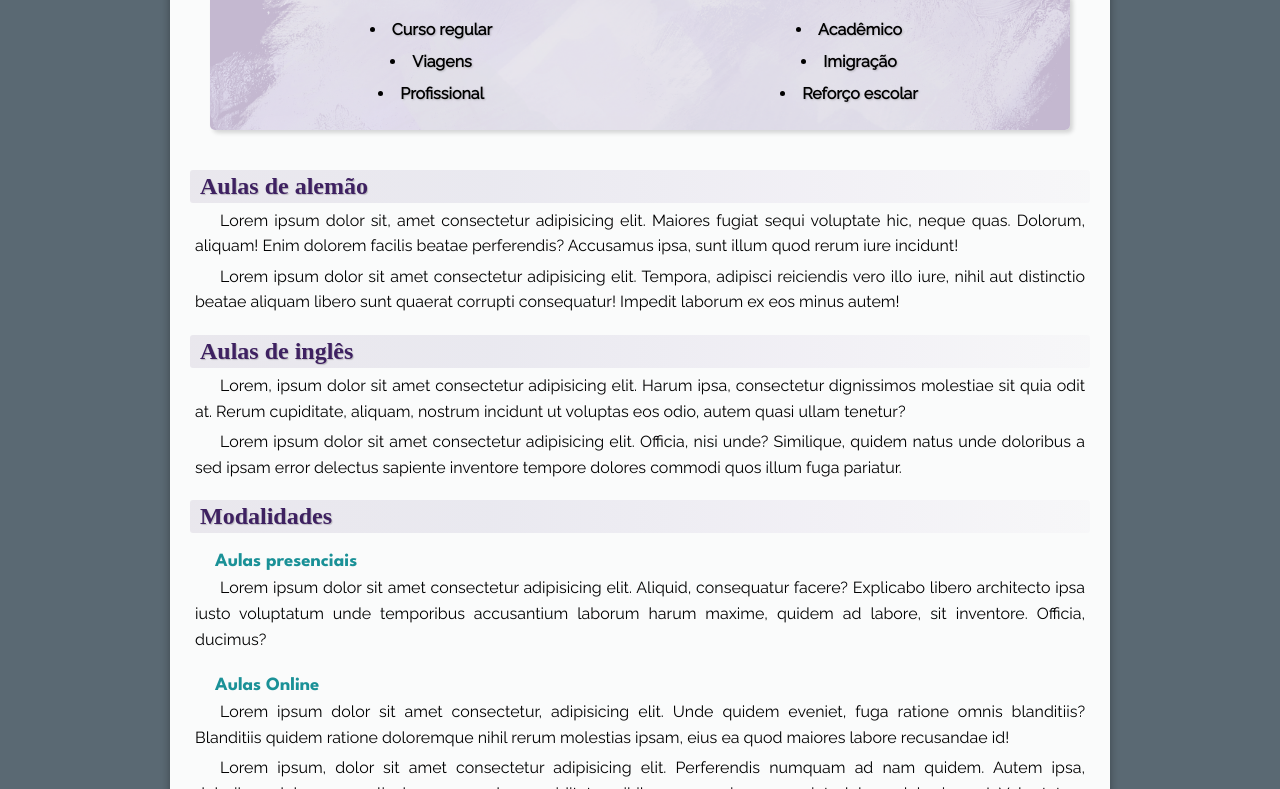
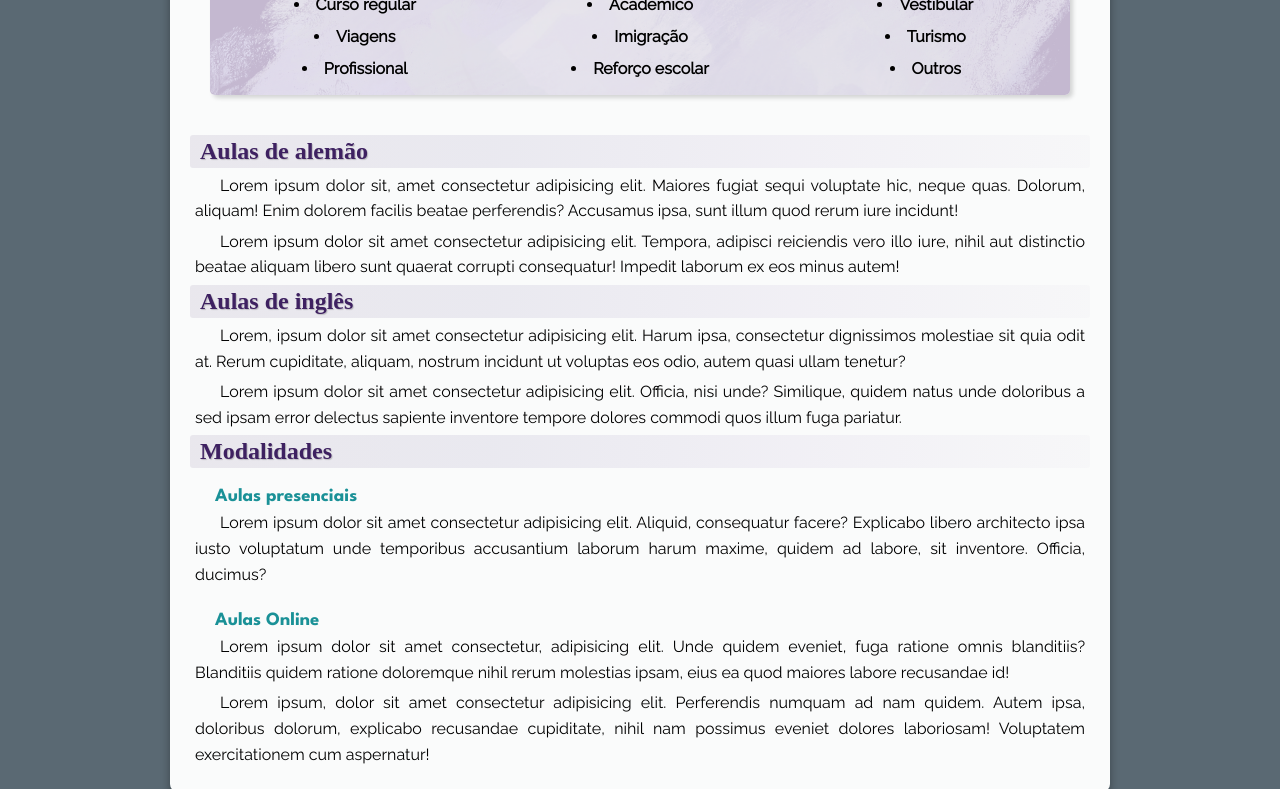
Before and after one commit to adrianefagundes/projetos-pessoais, a plain HTML site: page zaboenglish/index.html in a window 1280 px wide. Shown: the part 343-1132 px from the top of the page. Drawn offline with Linux system fonts and the light colour scheme; a web font is replaced by a local one.

Commit message:
Atualização projeto zaboenglish
Adição de itens na lista da página principal e melhoria de layout na mesma.

```diff
--- a/zaboenglish/index.html
+++ b/zaboenglish/index.html
@@ -28,6 +28,9 @@
             <li>Acadêmico</li>
             <li>Imigração</li>
             <li>Reforço escolar</li>
+            <li>Vestibular</li>
+            <li>Turismo</li>
+            <li>Outros</li>
         </ul>
 
         <h2>Aulas de alemão</h2>
--- a/zaboenglish/zaboenglish.css
+++ b/zaboenglish/zaboenglish.css
@@ -95,19 +95,19 @@ main ul {
     font-family: var(--fonte-corpo);
     font-weight: bold;
     text-align: center;
-    text-shadow: 1px 1px 2px rgba(0, 0, 0, 0.185);
     list-style-position: inside;
-    columns: 2;
+    columns: 3;
     line-height: 2em;
     border-radius: 5px;
     box-shadow: 3px 3px 4px rgba(0, 0, 0, 0.151);
-    padding: 20px;
+    padding: 10px;
     margin: 10px 20px 40px;
 }
 
 h1 {
     color: var(--roxo-medio);
     font-family: var(--fonte-destaque);
+    font-size: 1.5rem;
     text-align: center;
     text-shadow: 2px 2px 3px rgba(0, 0, 0, 0.24);
     padding-top: 20px;
@@ -117,11 +117,9 @@ h2 {
     background-image: linear-gradient(to right, #3e216117, #594a8c1a, #957bb817, #c4b8d00f);
     color: var(--roxo);
     font-family: var(--fonte-h2);
-    font-size: 1.5rem;
     text-indent: 10px;
     text-shadow: 1px 1px 1px rgba(0, 0, 0, 0.195);
     padding: 3px 0px;
-    margin-top: 20px;
     border-radius: 3px;
 
 }
```
